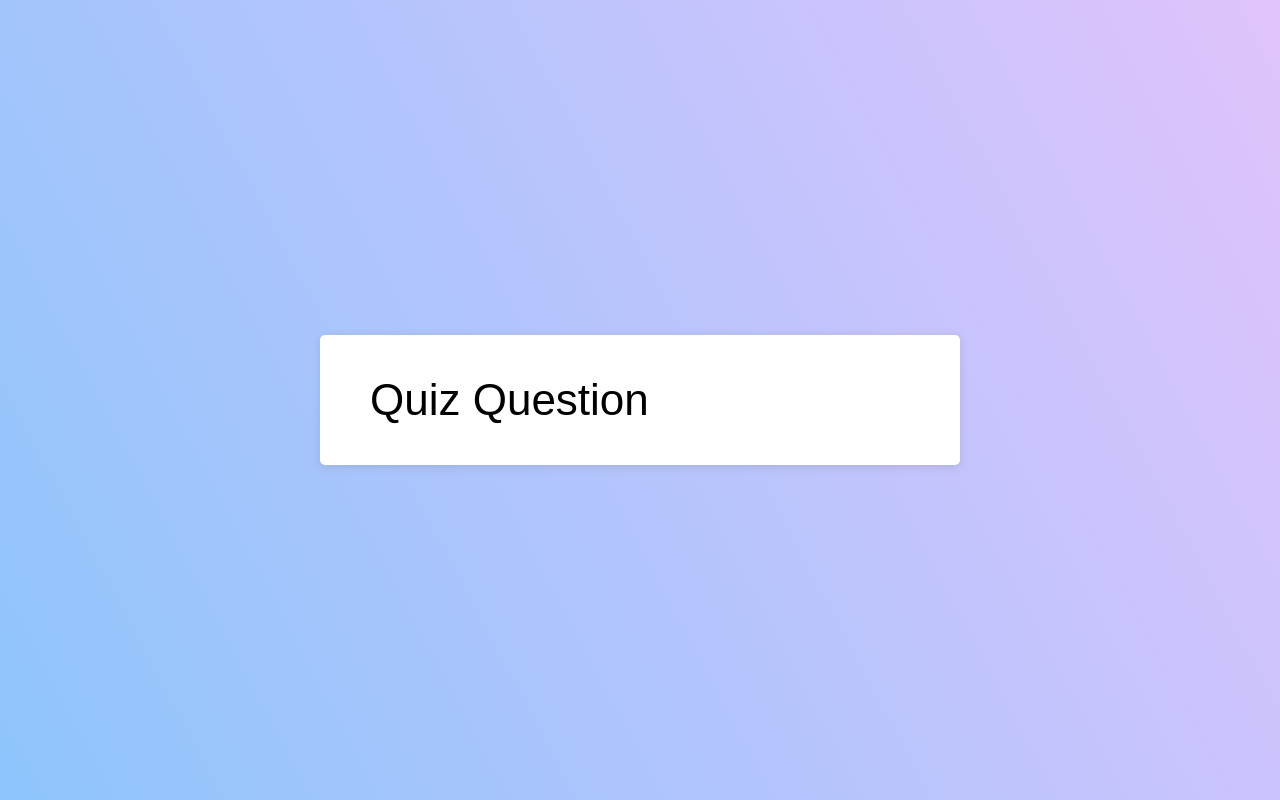
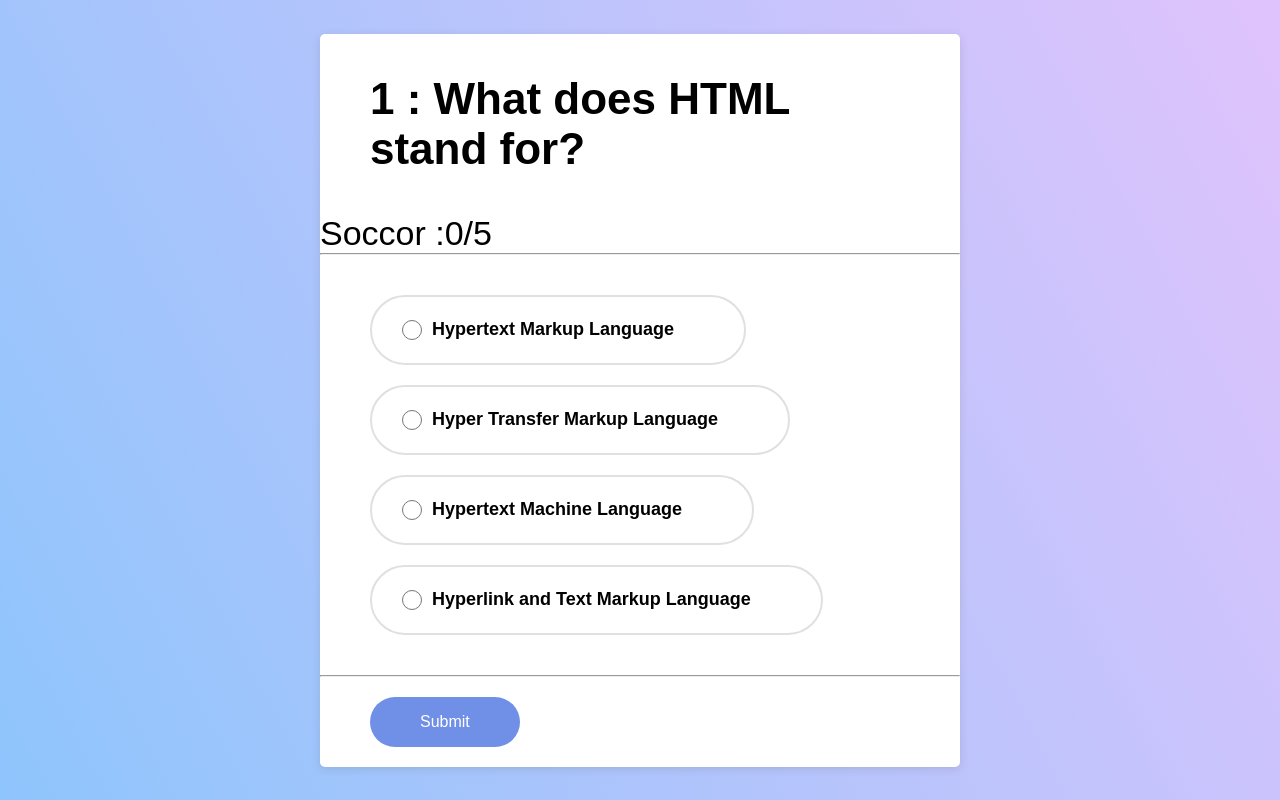
Before and after one commit to khawarshehzad786/quiz-website, a plain HTML site: page index.html in a window 1280 px wide. Drawn offline with Linux system fonts and the light colour scheme.

Commit message:
complete the code

```diff
--- a/css/style.css
+++ b/css/style.css
@@ -61,6 +61,7 @@ label {
 input[type="radio"] {
   width: 20px;
   height: 20px;
+  cursor: pointer;
 }
 input[type="radio"]:checked {
   background-color: #8ec5fc;
@@ -81,6 +82,7 @@ button {
   border: none;
   color: #fff;
   font-size: 1.6rem;
+cursor: pointer;
 }
 .result {
   width: 100%;
@@ -98,9 +100,10 @@ button {
   gap: 2.4rem;
   align-items: center;
 }
-.result h2 {
+.result h2, .socor{
   font-size: 3.4rem;
 }
+
 .result p {
   font-size: 2rem;
 }
--- a/index.html
+++ b/index.html
@@ -1,20 +1,45 @@
 <!DOCTYPE html>
 <html lang="en">
-  <head>
+
+<head>
     <meta charset="UTF-8" />
     <meta name="viewport" content="width=device-width, initial-scale=1.0" />
     <link rel="stylesheet" href="css/style.css" />
     <title>Quiz Website</title>
-  </head>
-  <body>
-    <div class="quiz-section" id="">
-      <div class="" id="quiz">
-        <div class="question" id="question">
-            Quiz Question
+</head>
+
+<body>
+    <div class="quiz-section">
+      <div id="quiz">
+        <h2 class="question" id="question">quiz Question</h2>
+        <div class="socor"></div>
+        <hr />
+        <ul>
+          <li>
+            <input type="radio" name="answer" id="a" class="answer" />
+            <label for="a" id="option_1">Option</label>
+          </li>
+          <li>
+            <input type="radio" name="answer" id="b" class="answer" />
+            <label for="b" id="option_2">Option</label>
+          </li>
+          <li>
+            <input type="radio" name="answer" id="c" class="answer" />
+            <label for="c" id="option_3">Option</label>
+          </li>
+          <li>
+            <input type="radio" name="answer" id="d" class="answer" />
+            <label for="d" id="option_4">Option</label>
+          </li>
+        </ul>
+        <hr />
+        <div class="btn">
+          <button type="submit" id="submit">Submit</button>
         </div>
       </div>
     </div>
 
     <script src="index.js"></script>
-  </body>
+</body>
+
 </html>
--- a/index.js
+++ b/index.js
@@ -0,0 +1,110 @@
+let quizData = [
+  {
+    question: "What does HTML stand for?",
+    options: [
+      "Hypertext Markup Language",
+      "Hyper Transfer Markup Language",
+      "Hypertext Machine Language",
+      "Hyperlink and Text Markup Language",
+    ],
+    correct: 0,
+  },
+  {
+    question:
+      "Which CSS property is used to control the spacing between elements?",
+    options: ["margin", "padding", "spacing", "border-spacing"],
+    correct: 1,
+  },
+  {
+    question:
+      "What is the JavaScript function used to select an HTML element by its id?",
+    options: [
+      "document.query",
+      "getElementById",
+      "selectElement",
+      "findElementById",
+    ],
+    correct: 1,
+  },
+  {
+    question:
+      "In React.js, which hook is used to perform side effects in a function component?",
+    options: ["useEffect", "useState", "useContext", "useReducer"],
+    correct: 0,
+  },
+  {
+    question: "Which HTML tag is used to create an ordered list?",
+    options: ["<ul>", "<li>", "<ol>", "<dl>"],
+    correct: 2,
+  },
+];
+
+let quiz = document.querySelector('#quiz');
+let socors = document.querySelector('.socor');
+
+let answerEle = document.querySelectorAll(".answer");
+let [questionEle, option_1, option_2, option_3, option_4] =
+  document.querySelectorAll(
+    " #question , .option_1, .option_2, .option_3, .option_4"
+  );
+let submitBtn = document.querySelector("#submit");
+let currentQuiz = 0;
+let socor = 0;
+
+//
+let loadQuiz = () => {
+  let { question, options } = quizData[currentQuiz];
+  // console.log(options);
+  questionEle.innerText = `${currentQuiz+1} : ${question}`;
+  socors.innerText = `Soccor :${socor}/${quizData.length}`;
+  options.forEach(
+    (currOpt, index) => (window[`option_${index + 1}`].innerText = currOpt)
+  );
+};
+
+loadQuiz();
+//  Step 4: Get Selected Answer Function on Button click
+
+let getSelectedOption = () => {
+  //   answerEle.forEach((currentOpt, index)=>{
+  // if(currentOpt.checked){
+  //   ans_index=index;
+  // }
+
+  //   })
+  // return ans_index;
+  let answerElement = Array.from(answerEle);
+  return answerElement.findIndex((currentEle) => currentEle.checked);
+};
+
+const deselectedAnswer = () => {
+  return answerEle.forEach((currentEle) => (currentEle.checked = false));
+};
+
+submitBtn.addEventListener("click", () => {
+  let selectedOptionIndex = getSelectedOption();
+  console.log(selectedOptionIndex);
+
+if(selectedOptionIndex===quizData[currentQuiz].correct)
+{
+  socor=socor+1;
+}
+
+  currentQuiz++;
+
+
+
+  if (currentQuiz < quizData.length) {
+    deselectedAnswer();
+    loadQuiz();
+  }
+  else {
+    quiz.innerHTML = `
+    <div class="result">
+    <h2>🏆 Your Score: ${socor}/${quizData.length} Correct Answers</h2>
+    <p>Congratulations on completing the quiz! 🎉</p>
+    <button class="reload-button" onclick="location.reload()">Play Again 🔄</button>
+    </div>
+  `;
+  }
+});
```
